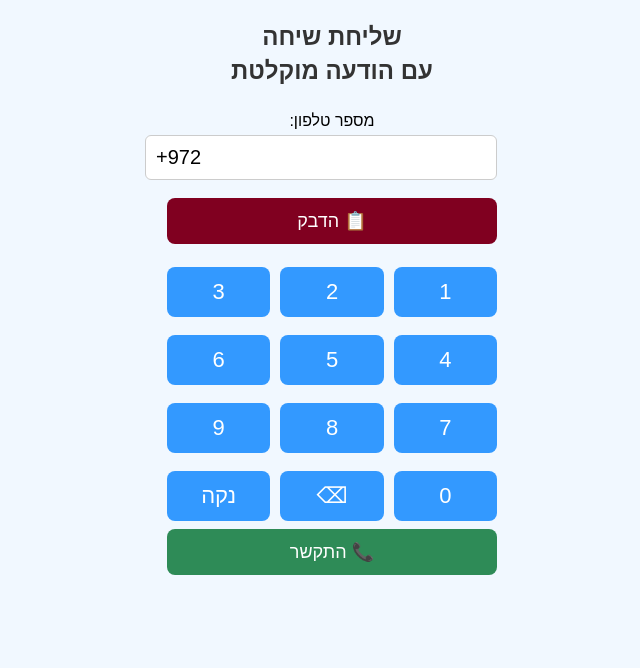
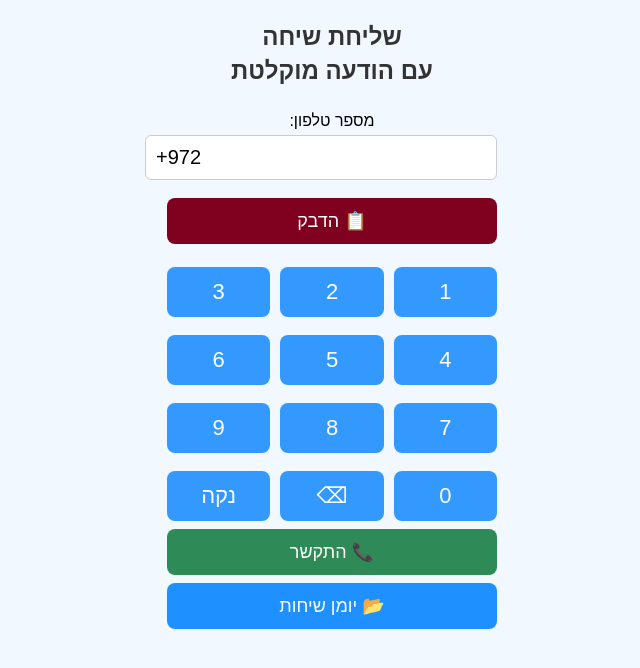
Before and after one commit to mikra5363/twilio-caller, a website: page index.html in a window 1280 px wide. Shown: the whole page, without its empty margins (308-948 px from the left). Drawn offline with Linux system fonts and the light colour scheme.

Commit message:
Update index.html

```diff
--- a/index.html
+++ b/index.html
@@ -61,6 +61,9 @@
     #callBtn {
       background-color: #2e8b57;
     }
+    #logBtn {
+      background-color: #1e90ff;
+    }
   </style>
 </head>
 <body>
@@ -87,6 +90,7 @@
     </div>
 
     <button id="callBtn" onclick="makeCall()">📞 התקשר</button>
+    <button id="logBtn" onclick="goToLog()">📂 יומן שיחות</button>
   </div>
 
   <script>
@@ -131,6 +135,10 @@
         .then(msg => alert(msg))
         .catch(err => alert('שגיאה: ' + err));
     }
+
+    function goToLog() {
+      window.location.href = '/call_log/';
+    }
   </script>
 </body>
 </html>
```
